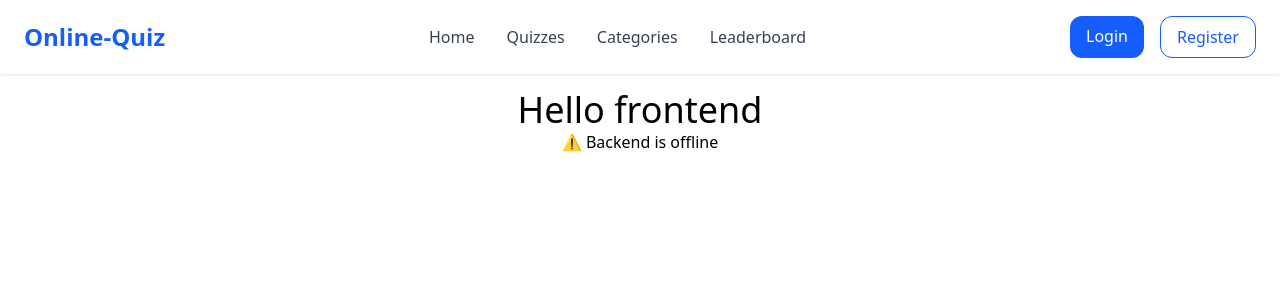
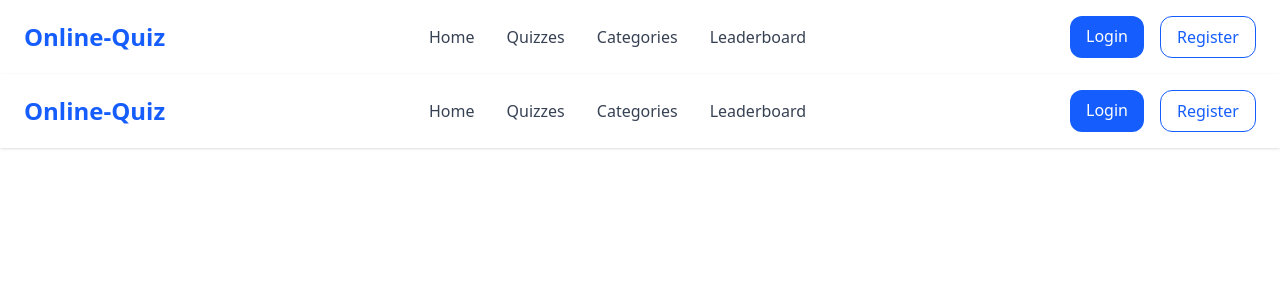
Before and after one commit to Rathanak-Phan/online-quizzes-plateform, a Next.js app in the folder frontend/: page / in a window 1280 px wide. Shown: the top 300 px of the page. Built offline with nearby package versions, Linux system fonts and the light colour scheme; no server answers.

Commit message:
Fix missing module export

```diff
--- a/frontend/app/(public-pages)/page.tsx
+++ b/frontend/app/(public-pages)/page.tsx
@@ -1,22 +1,25 @@
 "use client";
 
+import PublicLayout from "./layout";
 import api from "@/lib/axios";
 import { useEffect, useState } from "react";
 
-export default function Home() {
+export default function HomePage() {
   const [message, setMessage] = useState("loading...");
 
   useEffect(() => {
     api
       .get("/api")
       .then((res) => setMessage(res.data))
-      .catch(() => setMessage("⚠️ Backend is offline"));
+      .catch(() => setMessage("⚠️ Backend is offline..."));
   }, []);
 
   return (
-    <div className="p-4">
-      <p className="text-4xl text-center">Hello frontend</p>
-      <p className="text-center">{message}</p>
-    </div>
+    <PublicLayout>
+      <div>
+        {/* <h1 className="text-4xl">Hello Frontend</h1>
+        <p>{message}</p> */}
+      </div>
+    </PublicLayout>
   );
 }
--- a/frontend/app/page.tsx
+++ b/frontend/app/page.tsx
@@ -1,11 +1,10 @@
-// app/page.tsx
 "use client";
 
-import PublicLayout from "./(public-pages)/layout";
+import PublicLayout from "./(public-pages)/layout"; // Wrap homepage with your PublicLayout
 import api from "@/lib/axios";
 import { useEffect, useState } from "react";
 
-export default function HomePage() {
+export default function RootHomePage() {
   const [message, setMessage] = useState("loading...");
 
   useEffect(() => {
@@ -13,14 +12,13 @@ export default function HomePage() {
       .get("/api")
       .then((res) => setMessage(res.data))
       .catch(() => setMessage("⚠️ Backend is offline..."));
-
   }, []);
 
   return (
     <PublicLayout>
       <div className="p-4 text-center">
-        <h1 className="text-4xl">Hello Frontend</h1>
-        <p>{message}</p>
+        <h1 className="text-4xl font-bold mb-4">Welcome to Online Quizzes!</h1>
+        <p className="text-lg">{message}</p>
       </div>
     </PublicLayout>
   );
```
